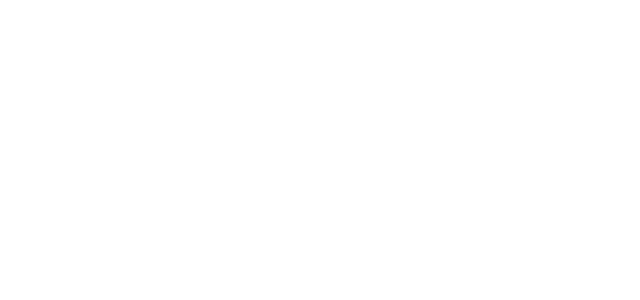
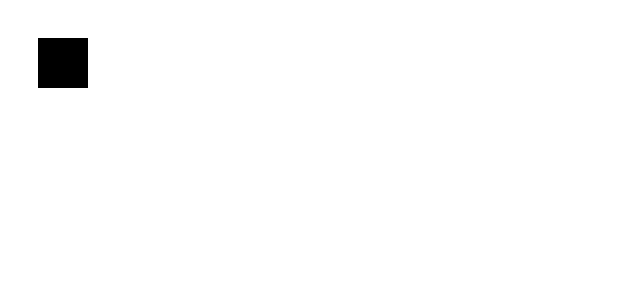
Before and after one commit to AleXOtOX/rectangleFrontend, an Angular app: page / in a window 1280 px wide. Shown: the top 300 px of the page, without its empty margins (0-640 px from the left). Built offline with nearby package versions, Linux system fonts and the light colour scheme.

Commit message:
Add: route to component

```diff
--- a/src/app/app.routes.ts
+++ b/src/app/app.routes.ts
@@ -1,3 +1,6 @@
 import { Routes } from '@angular/router';
+import { FlexrectComponent } from './flexrect/flexrect.component';
 
-export const routes: Routes = [];
+export const routes: Routes = [
+    {path:'',component: FlexrectComponent}
+];
--- /dev/null
+++ b/src/app/flexrect/flexrect.component.html
@@ -0,0 +1,7 @@
+<svg
+  width="120"
+  height="120"
+  viewBox="0 0 120 120"
+  xmlns="http://www.w3.org/2000/svg">
+  <rect [attr.x]="x" [attr.y]="y" [attr.width]="width" [attr.height]="height" />
+</svg>
--- /dev/null
+++ b/src/app/flexrect/flexrect.component.ts
@@ -0,0 +1,28 @@
+import { Component, OnInit } from '@angular/core';
+
+@Component({
+  selector: 'app-flexrect',
+  standalone: true,
+  imports: [],
+  templateUrl: './flexrect.component.html',
+  styleUrl: './flexrect.component.css'
+})
+export class FlexrectComponent implements OnInit {
+
+
+  public x: number = 0;
+  public y: number = 0;
+  public height: number = 0;
+  public width: number = 0;
+
+  constructor() {}
+
+  ngOnInit() {
+    this.x = 30;
+    this.y = 30;
+    this.height = 50;
+    this.width = 50;
+  }
+
+
+}
```
Also changed, not shown: src/app/flexrect/flexrect.component.css (added), 1 other file (tests, documents, lock files or other folders).
